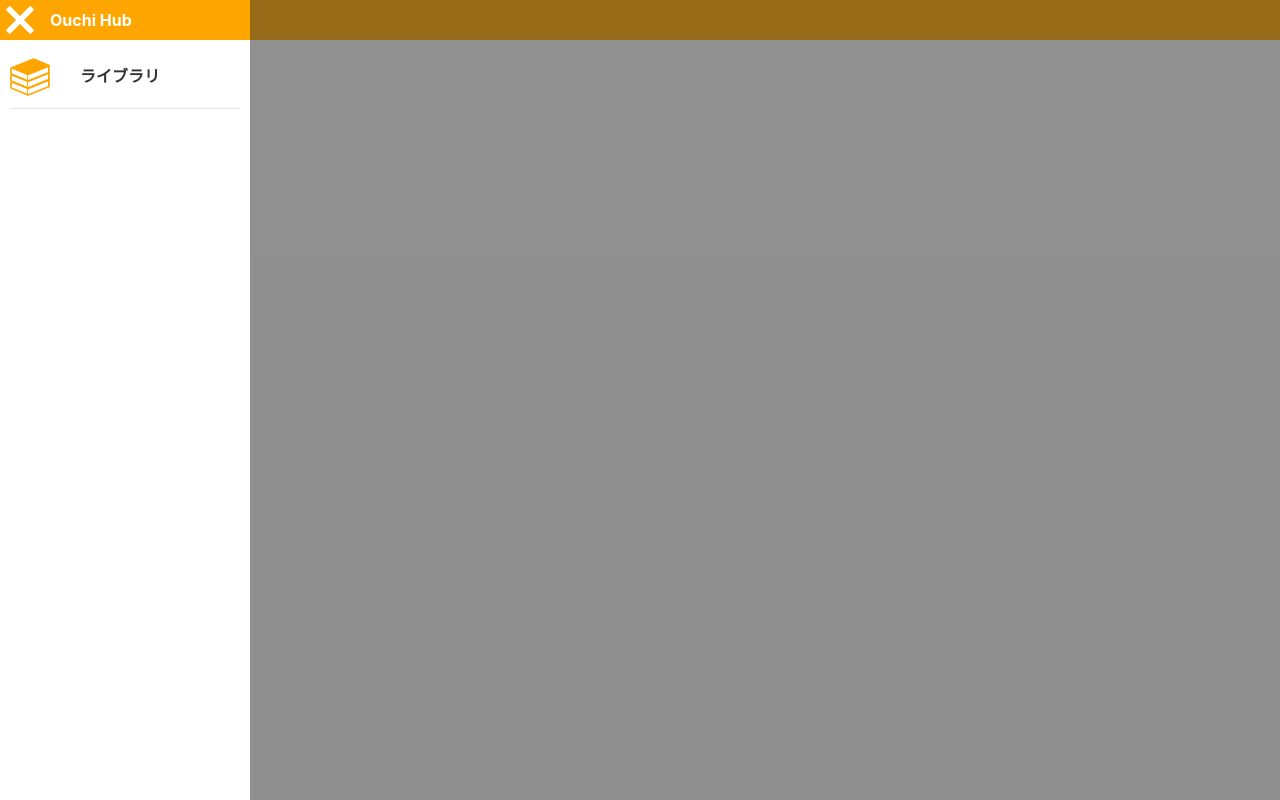
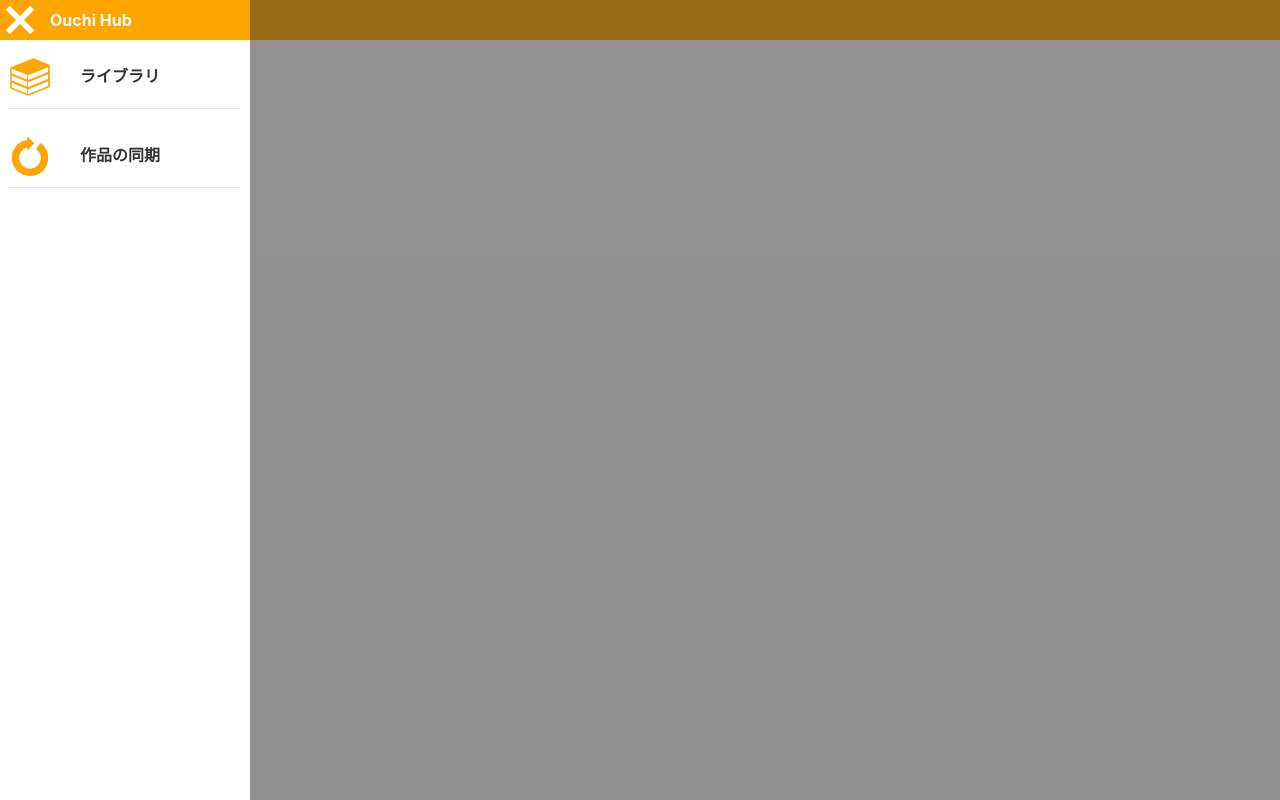
Before and after one commit to akimoto-junya/ouchi-hub, a Svelte app in the folder ui/: page /#/library in a window 1280 px wide. Both pictures are taken after a click on the picture 20 px from the left and 20 px from the top of the page. Built offline with nearby package versions, Linux system fonts and the light colour scheme.

Commit message:
[add] 作品同期を追加

```diff
--- a/ui/src/components/Drawer.svelte
+++ b/ui/src/components/Drawer.svelte
@@ -11,6 +11,13 @@
     isDisabled = false;
     $showDrawer = false;
   };
+
+  const updateWorks = () => {
+    fetch(`http://${API_ADDRESS}/api/v1/works` , {
+      method: "PUT",
+      mode: "cors",
+    });
+  };
 </script>
 
 {#if $showDrawer}
@@ -22,6 +29,14 @@
   <div class="nav-wrapper" on:click={() => {push("/library"); closeDrawer();}}>
     <img src="images/book.png" alt="" class="icon" />
     <div class="nav">ライブラリ</div>
+  </div>
+  <div class="nav-wrapper" on:click={() => {
+      updateWorks();
+      location.reload();
+      closeDrawer();
+    }}>
+    <img src="images/reload.png" alt="" class="icon" />
+    <div class="nav">作品の同期</div>
   </div>
 </div>
 <div class="overlay" on:click={closeDrawer} transition:fade="{{duration:200}}"></div>
```
Also changed, not shown: ui/public/images/reload.png (added).
